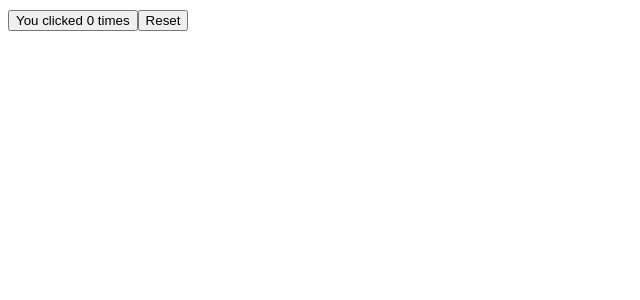
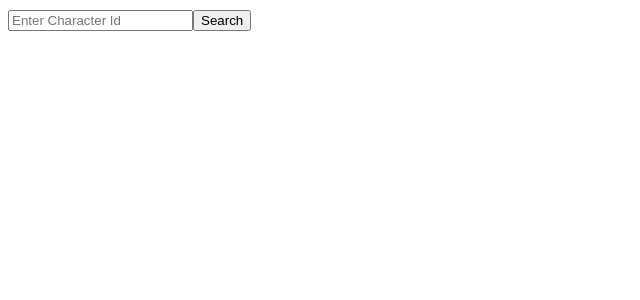
Before and after one commit to olena-hryhorzhevska/react-ts-serhii, a React (Vite) app: page / in a window 1280 px wide. Shown: the top 300 px of the page, without its empty margins (0-640 px from the left). Built offline with nearby package versions, Linux system fonts and the light colour scheme.

Commit message:
react query

```diff
--- a/package.json
+++ b/package.json
@@ -10,6 +10,8 @@
     "preview": "vite preview"
   },
   "dependencies": {
+    "@tanstack/react-query": "^5.90.20",
+    "@tanstack/react-query-devtools": "^5.91.3",
     "axios": "^1.12.2",
     "react": "^19.1.1",
     "react-dom": "^19.1.1"
--- a/src/components/App/App.tsx
+++ b/src/components/App/App.tsx
@@ -1,5 +1,4 @@
-
-import LocalStorage from '../LocalStorage/LocalStorage';
+import ReactQuery from '../ReactQuery/ReactQuery';
 import './App.module.css';
 
 function App() {
@@ -62,7 +61,7 @@ function App() {
 
   return (
     <div>
-      <LocalStorage/>
+      <ReactQuery/>
     </div>
   );
 }
--- /dev/null
+++ b/src/components/ReactQuery/ReactQuery.tsx
@@ -0,0 +1,34 @@
+import { useQuery } from "@tanstack/react-query";
+import axios from "axios";
+import { useState } from "react";
+
+const fetchPerson = async (id: string) => {
+  const response = await axios.get(`https://swapi.dev/api/people/${id}`);
+  return response.data;
+}
+
+export default function ReactQuery() {
+  const [characterId, setCharacterId] = useState("");
+  const { data, error, isLoading, isError } = useQuery({
+    queryKey: ['person', characterId],
+    queryFn: () => fetchPerson(characterId),
+    enabled: characterId !== '',
+  })
+
+  const handleSearch = (formData: FormData) => {
+    const id = formData.get('id') as string;
+    setCharacterId(id);
+}
+
+  return (
+    <>
+      <form action={handleSearch}>
+        <input type="text" name="id" placeholder="Enter Character Id" />
+        <button type="submit">Search</button>
+      </form>
+      {isLoading && <div>Loading...</div>}
+      {isError && <div>Error: {(error as Error).message}</div>}
+      {data && <pre>{ JSON.stringify(data, null, 2)}</pre>}
+    </>
+  );
+}
--- a/src/main.tsx
+++ b/src/main.tsx
@@ -2,9 +2,16 @@ import { createRoot } from 'react-dom/client';
 import './global.css';
 import App from './components/App/App';
 import { StrictMode } from 'react';
+import { QueryClient, QueryClientProvider } from '@tanstack/react-query';
+import { ReactQueryDevtools } from '@tanstack/react-query-devtools';
+
+const queryClient = new QueryClient();
 
 createRoot(document.getElementById('root')!).render(
   <StrictMode>
-    <App />
+    <QueryClientProvider client={queryClient}>
+      <App />
+      <ReactQueryDevtools initialIsOpen={false} />
+    </QueryClientProvider>
   </StrictMode>
 );
```
Also changed, not shown: src/components/LocalStorage/LocalStorage.tsx (+130 -0 lines), 1 other file (tests, documents, lock files or other folders).
